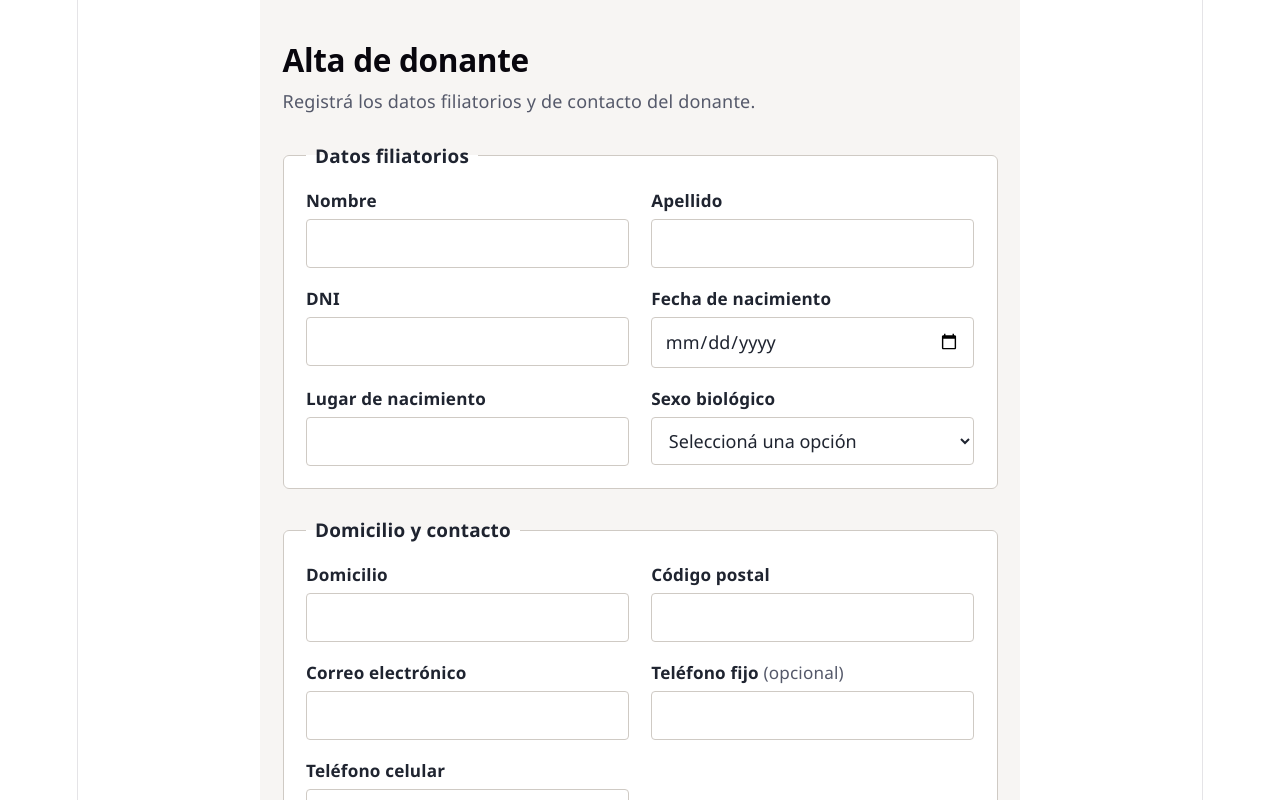
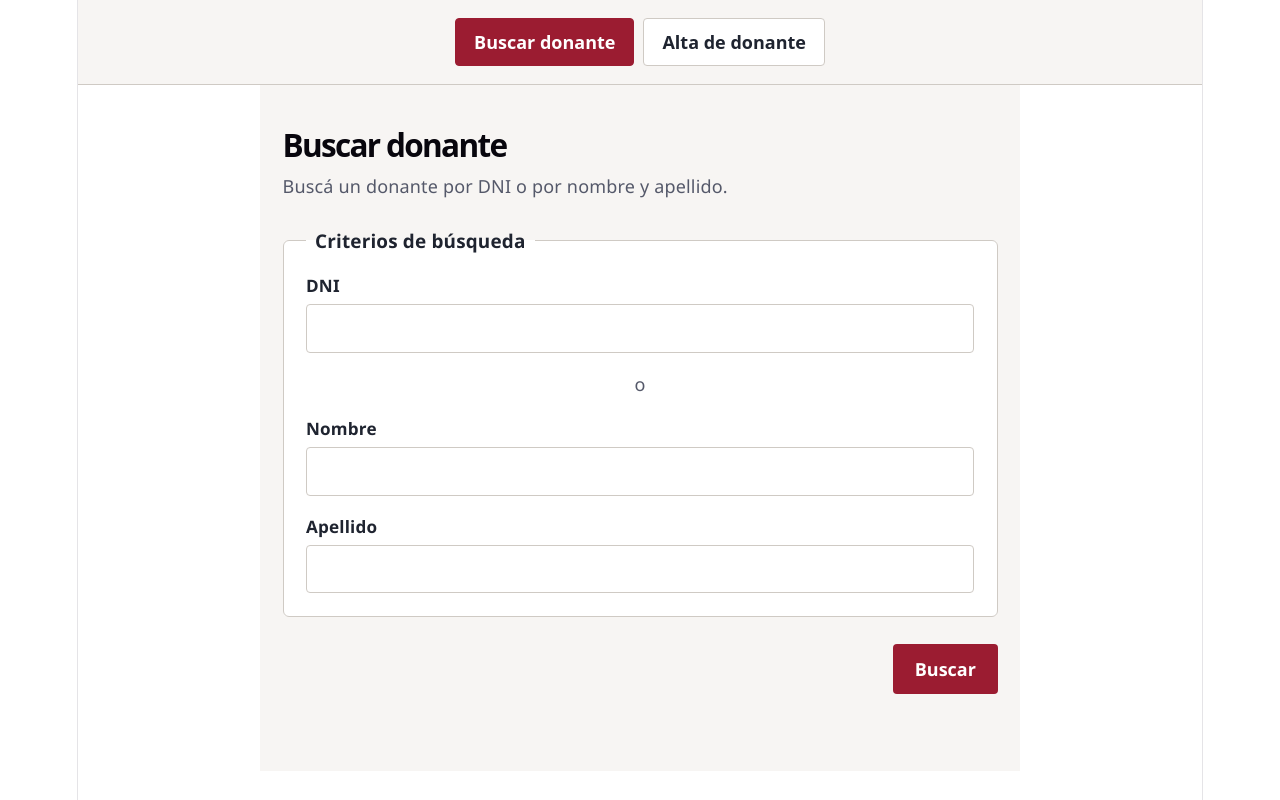
Before and after one commit to Damianpiazz/Agiles, a React (Vite) app in the folder frontend/: page / in a window 1280 px wide. Shown: the top 800 px of the page. Built offline with nearby package versions, Linux system fonts and the light colour scheme.

Commit message:
feat(frontend): integrar consulta de donantes en la aplicacion

```diff
--- a/frontend/src/App.css
+++ b/frontend/src/App.css
@@ -1,184 +1,29 @@
-.counter {
-  font-size: 16px;
-  padding: 5px 10px;
-  border-radius: 5px;
-  color: var(--accent);
-  background: var(--accent-bg);
-  border: 2px solid transparent;
-  transition: border-color 0.3s;
-  margin-bottom: 24px;
-
-  &:hover {
-    border-color: var(--accent-border);
-  }
-  &:focus-visible {
-    outline: 2px solid var(--accent);
-    outline-offset: 2px;
-  }
+.app-nav {
+  display: flex;
+  justify-content: center;
+  gap: 0.5rem;
+  padding: 1rem;
+  background: #f7f5f3;
+  border-bottom: 1px solid #cfcac4;
 }
 
-.hero {
-  position: relative;
-
-  .base,
-  .framework,
-  .vite {
-    inset-inline: 0;
-    margin: 0 auto;
-  }
-
-  .base {
-    width: 170px;
-    position: relative;
-    z-index: 0;
-  }
-
-  .framework,
-  .vite {
-    position: absolute;
-  }
-
-  .framework {
-    z-index: 1;
-    top: 34px;
-    height: 28px;
-    transform: perspective(2000px) rotateZ(300deg) rotateX(44deg) rotateY(39deg)
-      scale(1.4);
-  }
-
-  .vite {
-    z-index: 0;
-    top: 107px;
-    height: 26px;
-    width: auto;
-    transform: perspective(2000px) rotateZ(300deg) rotateX(40deg) rotateY(39deg)
-      scale(0.8);
-  }
+.app-nav button {
+  padding: 0.55rem 1rem;
+  font: inherit;
+  font-weight: 600;
+  color: #1f2430;
+  background: #ffffff;
+  border: 1px solid #cfcac4;
+  border-radius: 4px;
+  cursor: pointer;
 }
 
-#center {
-  display: flex;
-  flex-direction: column;
-  gap: 25px;
-  place-content: center;
-  place-items: center;
-  flex-grow: 1;
-
-  @media (max-width: 1024px) {
-    padding: 32px 20px 24px;
-    gap: 18px;
-  }
+.app-nav button:hover {
+  border-color: #9b1c31;
 }
 
-#next-steps {
-  display: flex;
-  border-top: 1px solid var(--border);
-  text-align: left;
-
-  & > div {
-    flex: 1 1 0;
-    padding: 32px;
-    @media (max-width: 1024px) {
-      padding: 24px 20px;
-    }
-  }
-
-  .icon {
-    margin-bottom: 16px;
-    width: 22px;
-    height: 22px;
-  }
-
-  @media (max-width: 1024px) {
-    flex-direction: column;
-    text-align: center;
-  }
+.app-nav button.activo {
+  color: #ffffff;
+  background: #9b1c31;
+  border-color: #9b1c31;
 }
-
-#docs {
-  border-right: 1px solid var(--border);
-
-  @media (max-width: 1024px) {
-    border-right: none;
-    border-bottom: 1px solid var(--border);
-  }
-}
-
-#next-steps ul {
-  list-style: none;
-  padding: 0;
-  display: flex;
-  gap: 8px;
-  margin: 32px 0 0;
-
-  .logo {
-    height: 18px;
-  }
-
-  a {
-    color: var(--text-h);
-    font-size: 16px;
-    border-radius: 6px;
-    background: var(--social-bg);
-    display: flex;
-    padding: 6px 12px;
-    align-items: center;
-    gap: 8px;
-    text-decoration: none;
-    transition: box-shadow 0.3s;
-
-    &:hover {
-      box-shadow: var(--shadow);
-    }
-    .button-icon {
-      height: 18px;
-      width: 18px;
-    }
-  }
-
-  @media (max-width: 1024px) {
-    margin-top: 20px;
-    flex-wrap: wrap;
-    justify-content: center;
-
-    li {
-      flex: 1 1 calc(50% - 8px);
-    }
-
-    a {
-      width: 100%;
-      justify-content: center;
-      box-sizing: border-box;
-    }
-  }
-}
-
-#spacer {
-  height: 88px;
-  border-top: 1px solid var(--border);
-  @media (max-width: 1024px) {
-    height: 48px;
-  }
-}
-
-.ticks {
-  position: relative;
-  width: 100%;
-
-  &::before,
-  &::after {
-    content: '';
-    position: absolute;
-    top: -4.5px;
-    border: 5px solid transparent;
-  }
-
-  &::before {
-    left: 0;
-    border-left-color: var(--border);
-  }
-  &::after {
-    right: 0;
-    border-right-color: var(--border);
-  }
-}
--- a/frontend/src/App.tsx
+++ b/frontend/src/App.tsx
@@ -1,5 +1,34 @@
+import { useState } from "react";
 import AltaDonante from "./pages/AltaDonante";
+import BuscarDonante from "./pages/BuscarDonante";
+import "./App.css";
+
+type Vista = "alta" | "buscar";
 
 export default function App() {
-  return <AltaDonante />;
+  const [vista, setVista] = useState<Vista>("buscar");
+
+  return (
+    <>
+      <nav className="app-nav">
+        <button
+          type="button"
+          className={vista === "buscar" ? "activo" : ""}
+          onClick={() => setVista("buscar")}
+        >
+          Buscar donante
+        </button>
+
+        <button
+          type="button"
+          className={vista === "alta" ? "activo" : ""}
+          onClick={() => setVista("alta")}
+        >
+          Alta de donante
+        </button>
+      </nav>
+
+      {vista === "buscar" ? <BuscarDonante /> : <AltaDonante />}
+    </>
+  );
 }
```
